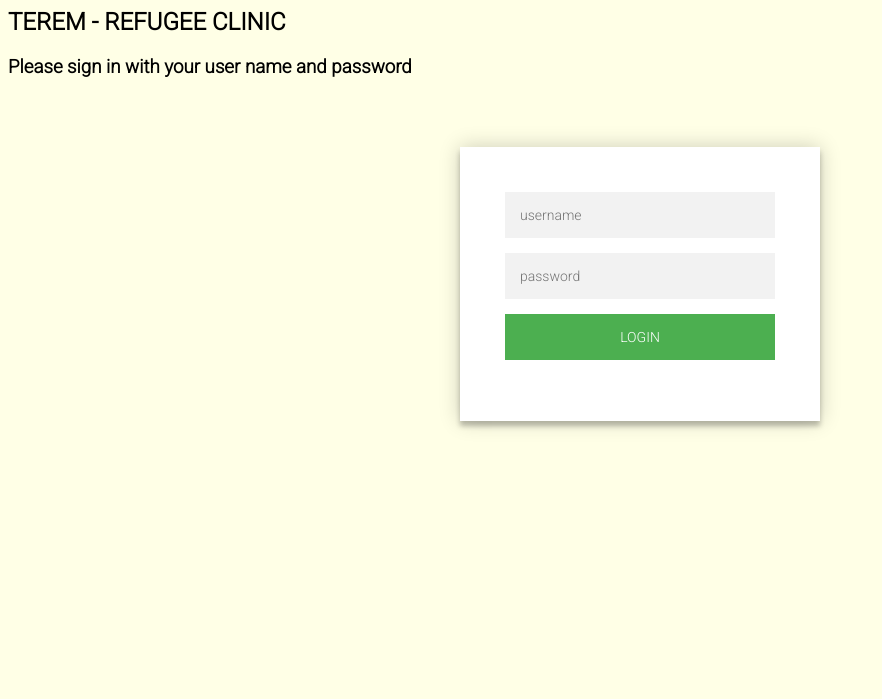
After one commit to impact-oriented-programming/clinic, a Django app: template clinic/doctor_interface/templates/doctor_interface/old_login.html in a window 1280 px wide. The commit adds this page. Shown: the top 699 px of the page, without its empty margins (0-882 px from the left). Run offline with Django 3.2, Linux system fonts and the light colour scheme; the template is opened without the code that fills it, so the values that code supplies are empty.

Commit message:
add home page, logout page and login page, generally for the project

```diff
--- a/clinic/clinic/settings.py
+++ b/clinic/clinic/settings.py
@@ -132,5 +132,6 @@ STATICFILES_DIRS = [
     os.path.join(BASE_DIR, 'boot')
     ]
 
-LOGIN_REDIRECT_URL = 'homepage'
-LOGOUT_REDIRECT_URL = 'homepage'
+
+LOGIN_REDIRECT_URL = 'home'
+LOGOUT_REDIRECT_URL = 'home'
--- a/clinic/clinic/urls.py
+++ b/clinic/clinic/urls.py
@@ -21,13 +21,14 @@ from django.contrib.auth import views as auth_views
 from django.views.generic.base import TemplateView
 
 urlpatterns = [
-    path('', include('django.contrib.auth.urls')),
-    path('', TemplateView.as_view(template_name='home.html'), name='homepage'),
+    path('admin/', admin.site.urls),
+    path('accounts/', include('django.contrib.auth.urls')),
+    path('home/', TemplateView.as_view(template_name='home.html'), name='home'),
+    path('doctor_interface/', include('doctor_interface.urls')),
     path('session/', include('session.urls')),
     path('clinic_calendar/', include('clinic_calendar.urls')),
-    path('doctor_interface/', include('doctor_interface.urls')),
     path('doctor_time_slot/', include('doctor_time_slot.urls')),
     path('patient_interface/', include('patient_interface.urls')),
     path('schedule/', include('schedule.urls')),
-    path('admin/', admin.site.urls),
+
 ]
--- /dev/null
+++ b/clinic/doctor_interface/static/doctor_interface/login_style.css
@@ -0,0 +1,46 @@
+@import url(https://fonts.googleapis.com/css?family=Roboto:300);
+
+body {
+  background: #ffffe6; /* fallback for old browsers */
+  font-family: "Roboto", sans-serif;
+  -webkit-font-smoothing: antialiased;
+  -moz-osx-font-smoothing: grayscale;
+}
+.login-page {
+  width: 360px;
+  padding: 4% 0 0;
+  margin: auto;
+}
+.form {
+  position: relative;
+  z-index: 1;
+  background: #FFFFFF;
+  max-width: 360px;
+  margin: 0 auto 100px;
+  padding: 45px;
+  text-align: center;
+  box-shadow: 0 0 20px 0 rgba(0, 0, 0, 0.2), 0 5px 5px 0 rgba(0, 0, 0, 0.24);
+}
+.form input {
+  font-family: "Roboto", sans-serif;
+  outline: 0;
+  background: #f2f2f2;
+  width: 100%;
+  border: 0;
+  margin: 0 0 15px;
+  padding: 15px;
+  box-sizing: border-box;
+  font-size: 14px;
+}
+.form button {
+  font-family: "Roboto", sans-serif;
+  text-transform: uppercase;
+  outline: 0;
+  background: #4CAF50;
+  width: 100%;
+  border: 0;
+  padding: 15px;
+  color: #FFFFFF;
+  font-size: 14px;
+  cursor: pointer;
+}
--- /dev/null
+++ b/clinic/doctor_interface/templates/doctor_interface/old_login.html
@@ -0,0 +1,27 @@
+{% load static %}
+<head>
+    <link rel="stylesheet" type="text/css" href="{% static 'scheduling_system/login_style.css'%}">
+    <meta charset="UTF-8">
+    <title>Title</title>
+</head>
+<body>
+
+    <div class="modal-heading">
+        <h2 class="text-center">TEREM - REFUGEE CLINIC</h2>
+        <h3 class="text-center">Please sign in with your user name and password</h3>
+    </div>
+    <div class="login-page">
+      <div class="form">
+        <form class="login-form" action="/doctor_interface/home/">
+            <label>
+                <input type="text" placeholder="username"/>
+            </label>
+            <label>
+                <input type="password" placeholder="password"/>
+            </label>
+            <button>login</button>
+        </form>
+      </div>
+    </div>
+
+</body>
--- a/clinic/doctor_interface/urls.py
+++ b/clinic/doctor_interface/urls.py
@@ -1,7 +1,9 @@
-from django.urls import path
-
+from django.urls import include, path
+from django.conf.urls import url
+from django.contrib.auth import views as auth_views
+from django.views.generic.base import TemplateView
 from . import views
 
 urlpatterns = [
-    path('', views.index, name='HomePage'),
-]
+    path('', views.index , name='homepage'),
+    ]
--- a/clinic/doctor_interface/views.py
+++ b/clinic/doctor_interface/views.py
@@ -2,9 +2,5 @@ from django.shortcuts import render
 from django.http import HttpResponse
 
 
-#def login(request):
-#    return render(request, 'doctor_interface/login.html')
-
-
 def index(request):
     return HttpResponse("Hello, world. You're at the DOCTOR INTERFACE index.")
--- a/clinic/templates/registration/login.html
+++ b/clinic/templates/registration/login.html
@@ -1,12 +1,6 @@
-{% extends 'base.html' %}
-
-{% block title %}Login{% endblock %}
-
-{% block content %}
 <h2>Login</h2>
 <form method="post">
   {% csrf_token %}
   {{ form.as_p }}
   <button type="submit">Login</button>
 </form>
-{% endblock %}
```
Also changed, not shown: clinic/db.sqlite3, clinic/doctor_interface/templates/doctor_interface/index.html (deleted), clinic/templates/base.html (line endings or trailing spaces), clinic/templates/home.html (line endings or trailing spaces).
